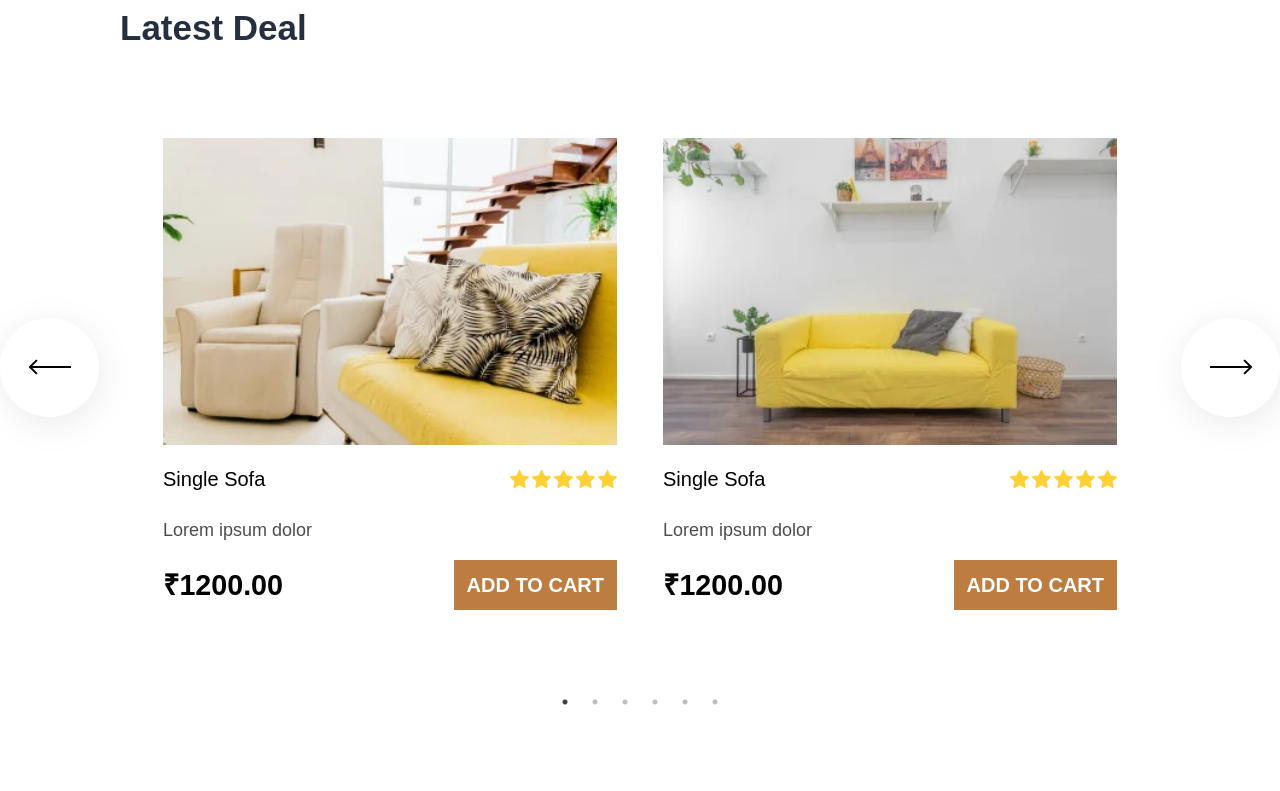
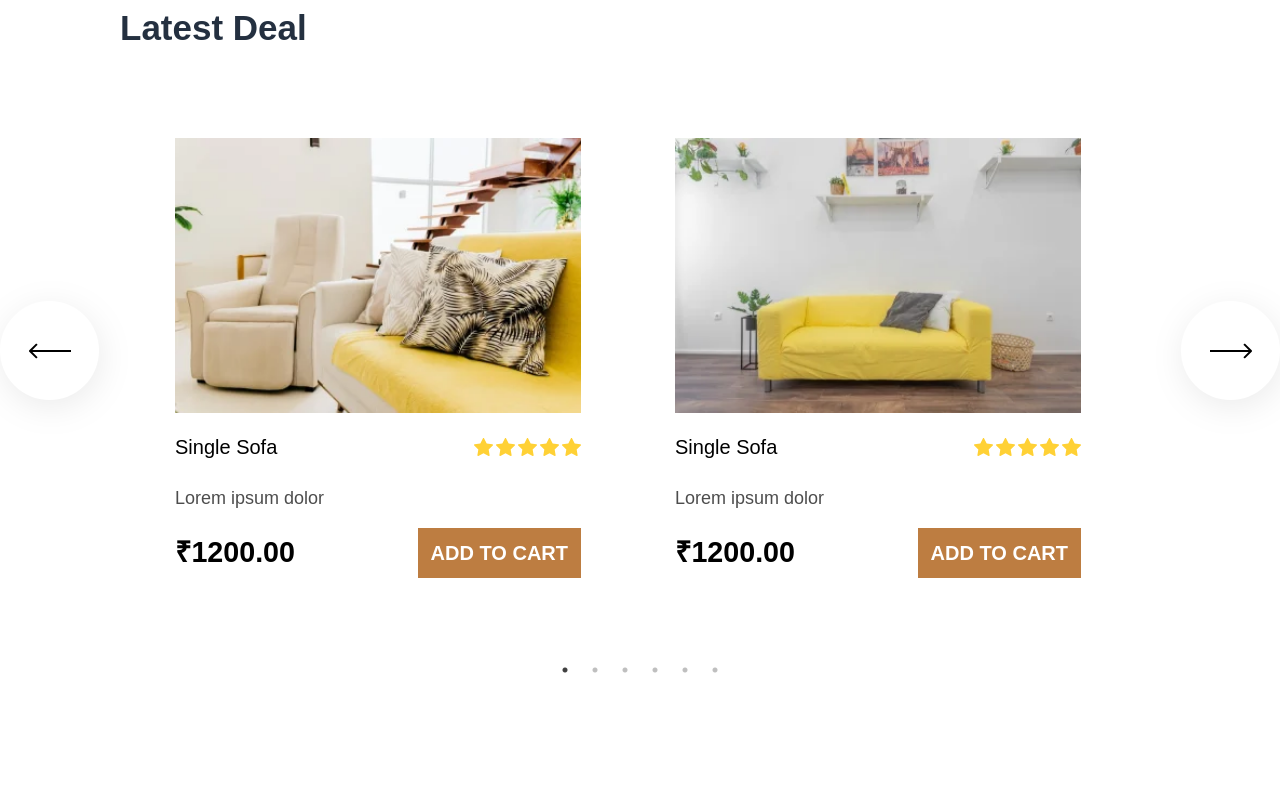
Before and after one commit to sanjuverma373/furniture2, a React (Create React App) app: page / in a window 1280 px wide. Shown: the part 4440-5231 px from the top of the page. Built offline with nearby package versions, Linux system fonts and the light colour scheme.

Commit message:
footer modified

```diff
--- a/src/components/Dealsection.jsx
+++ b/src/components/Dealsection.jsx
@@ -31,6 +31,7 @@ const dealcrd = [
 
 const Dealdata = dealcrd.map((dealcrd, index) => (
 
+        <div className=' px-3'>
                 <div className=' bg-white duration-300 hover:shadow-[6px_13px_38px_0_rgba(0,0,0,0.12)] mr-6 px-[23px] pt-[18px] pb-[30px]  md:pb-[53px] mb-6' key={index}>
                         <img className=' w-full' src={dealcrd.img} alt="#" />
                         <div className=' pt-[19px] flex items-center justify-between pb-[22px]'>
@@ -41,6 +42,7 @@ const Dealdata = dealcrd.map((dealcrd, index) => (
                         <div className='flex items-center justify-between'>
                                 <p className=' text-black text-[19px] md:text-[28.667px] font-semibold font-ff-poppins'>₹1200.00</p>
                                 <Commonbtn text='ADD TO CART' padding='!p-[10px_12px]' />
+                        </div>
                 </div>
         </div>
 
--- a/src/components/Footersection.jsx
+++ b/src/components/Footersection.jsx
@@ -16,7 +16,7 @@ const Footersection = () => {
                          </span>
                          <span className=' cursor-pointer'>
                                <Twitter />
-                         </span>npm
+                         </span>
                          <span className=' cursor-pointer'><Facebook/></span>
                     </div>
                 </div>
```
Lines whose indentation alone changed are shown as unchanged.
